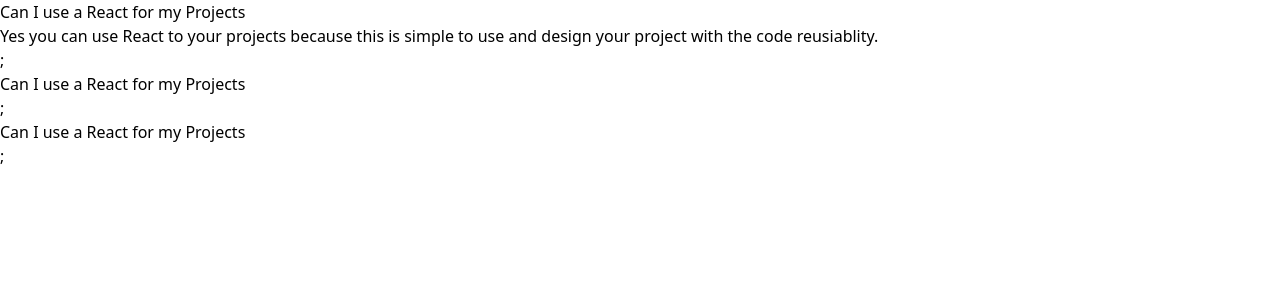
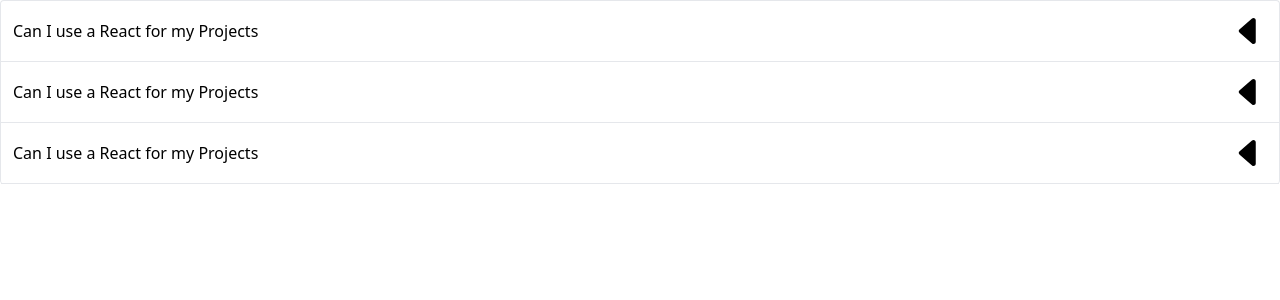
Before and after one commit to Jeevaneupane23/Components-on-React, a React (Create React App) app: page / in a window 1280 px wide. Shown: the top 300 px of the page. Built offline with nearby package versions, Linux system fonts and the light colour scheme.

Commit message:
accordion was made

```diff
--- a/src/Components/Accordion.js
+++ b/src/Components/Accordion.js
@@ -1,20 +1,27 @@
 import { useState } from "react";
+import { BsFillCaretDownFill } from "react-icons/bs";
+import { BsFillCaretLeftFill } from "react-icons/bs";
 
 
 function Accordion({ items }) {
-    const [expandedIndex,setExpandedIndex]=useState(0);
+    const [expandedIndex,setExpandedIndex]=useState(-1 );
     const handleClick=(nextindex)=>{
         setExpandedIndex(nextindex);
+        if(nextindex===expandedIndex){
+            setExpandedIndex()
+        }
        }
     const renderedItems = items.map((item,index) => {
        const isExpanded=index===expandedIndex;
-       console.log(isExpanded)
+     const icon=<span className="text-4xl" >
+        {isExpanded?<BsFillCaretDownFill/>:<BsFillCaretLeftFill/>}
+     </span>
 
 
         return (
-            <div key={item.id}>
-                <div onClick={()=>handleClick(index)}>{item.label}</div>
-                {isExpanded &&  <div>{item.content}</div>};
+            <div  key={item.id}>
+                <div className="flex p-3 bg-grey-50 border-b items-center cursor-pointer justify-between" onClick={()=>handleClick(index)}>{item.label}{icon}</div>
+                {isExpanded &&  <div className="border-b p-5 ">{item.content}</div>}
 
             </div>
         )
@@ -23,7 +30,7 @@
 
 
     return (
-        <div>
+        <div className="border-x border-t rounded">
             {renderedItems}
 
         </div>
```
